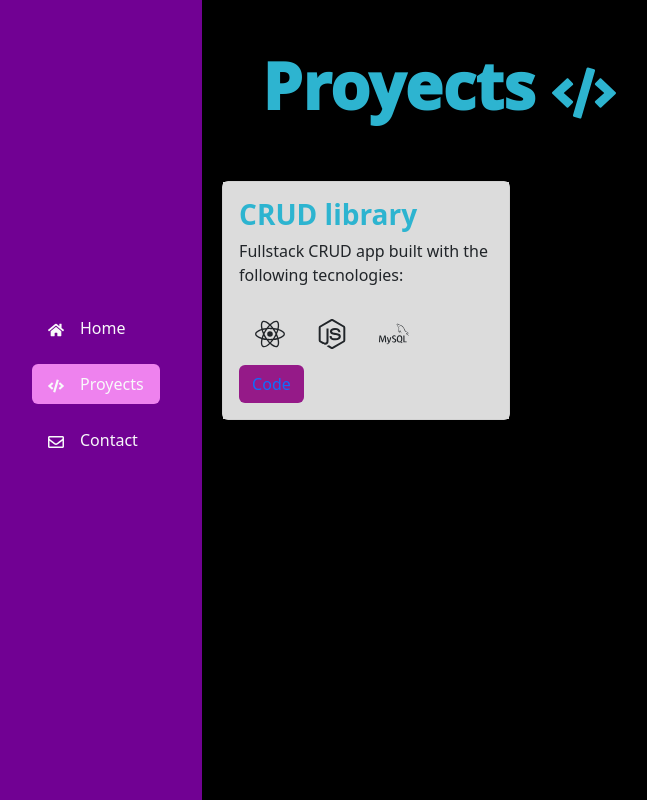
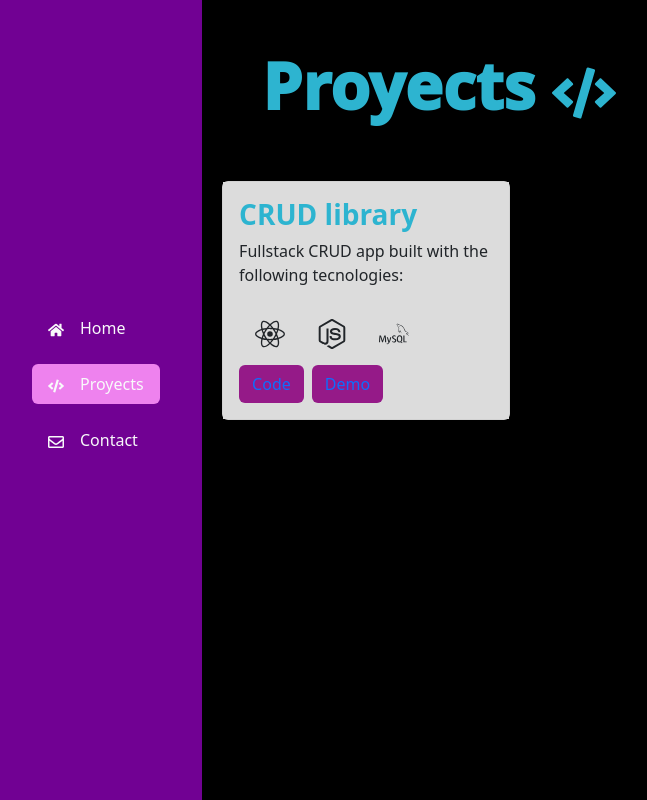
Before and after one commit to manuelabordad/portfolio, a React (Create React App) app: page /proyects in a window 1280 px wide. Shown: the whole page, without its empty margins (0-647 px from the left). Built offline with nearby package versions, Linux system fonts and the light colour scheme.

Commit message:
demo del proyecto agregado

```diff
--- a/src/components/Proyects.jsx
+++ b/src/components/Proyects.jsx
@@ -29,9 +29,9 @@ export const Proyects = ({ icons }) => {
 									<button className="btn proyects_btn me-2" type="button">
 										<a href="https://github.com/manuelabordad/CRUD-APP"target="_blank" rel="noreferrer">Code </a>
 									</button>
-									{/* <button className="btn proyects_btn me-2 " type="button">
-									Demo
-									</button> */}
+									<button className="btn proyects_btn me-2 " type="button">
+									<a href="https://shimmering-genie-28be68.netlify.app/"target="_blank" rel="noreferrer">Demo </a>
+									</button>
 								</div>
 							</div>
 						</div>
```
